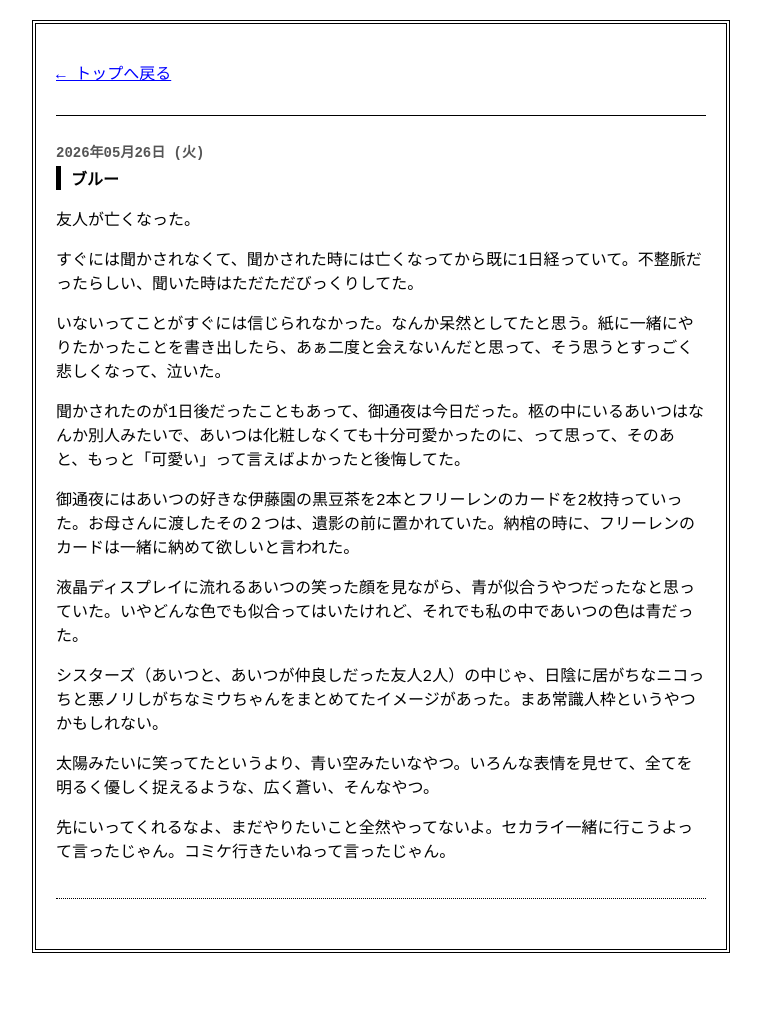
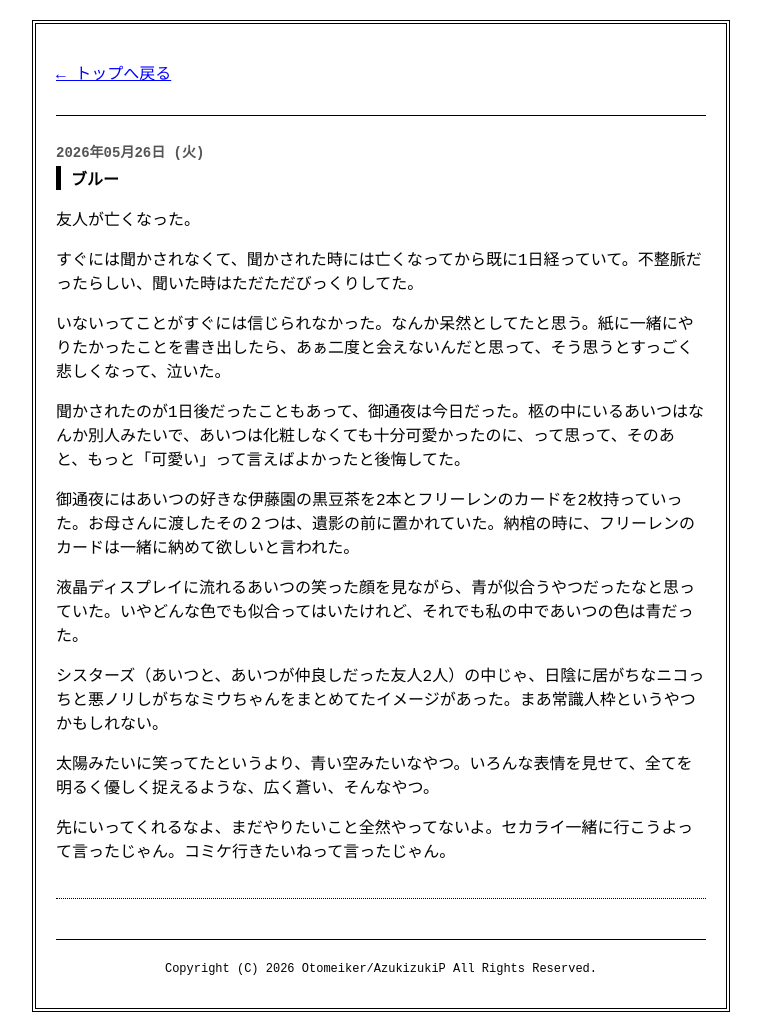
Before and after one commit to HanaAitetsu/AzukizukiP, a plain HTML site: page diary/20260526_2.html in a window 1280 px wide. Shown: the whole page, without its empty margins (259-1020 px from the left). Before the commit the page ends 973 px from the top, so only its background shows below. Drawn offline with Linux system fonts and the light colour scheme.

Commit message:
Update 20260526_2.html

```diff
--- a/diary/20260526_2.html
+++ b/diary/20260526_2.html
@@ -35,6 +35,9 @@
             <p></p>
         </article>
     </main>
+    <footer>
+        <p>Copyright (C) 2026 Otomeiker/AzukizukiP All Rights Reserved.</p>
+    </footer>
 </div>
 
 </body>
```
